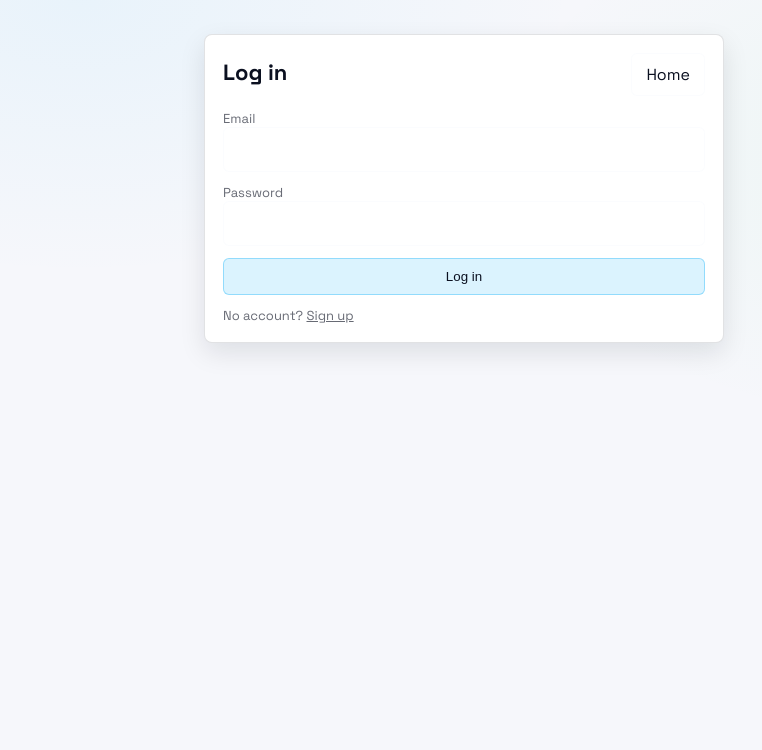
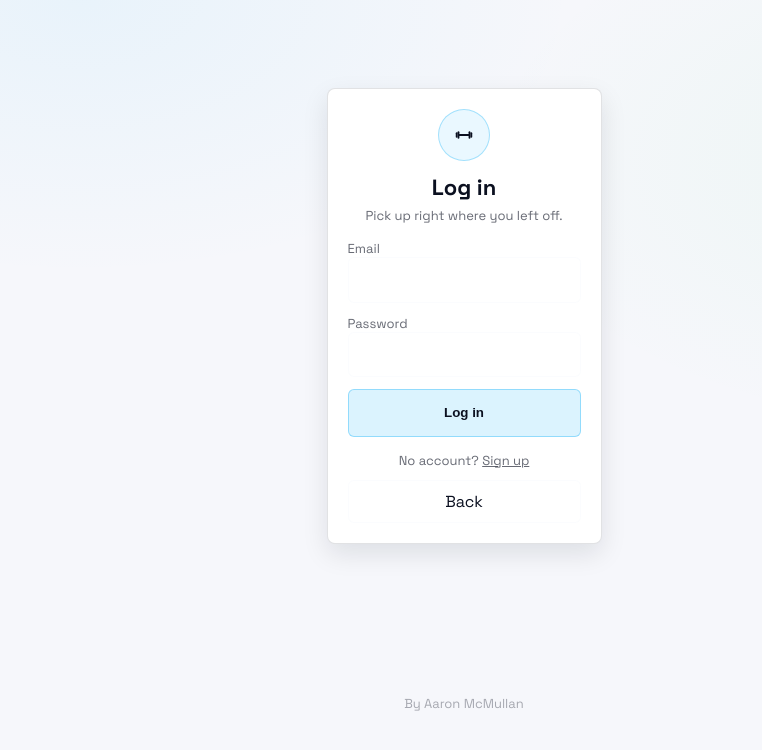
Before and after one commit to aaronzor/gym-program, a Next.js app: page /login in a window 1280 px wide. Shown: the top 750 px of the page, without its empty margins (176-938 px from the left). Built offline with nearby package versions, Linux system fonts and the light colour scheme.

Commit message:
improve login page

```diff
--- a/src/app/globals.css
+++ b/src/app/globals.css
@@ -118,6 +118,36 @@ a {
     background 160ms ease,
     border-color 160ms ease,
     box-shadow 160ms ease;
+}
+
+.btnLg {
+  padding: 12px 16px;
+  min-height: 48px;
+  font-weight: 700;
+  width: 100%;
+}
+
+.authShell {
+  min-height: calc(100vh - 44px);
+  display: grid;
+  align-items: center;
+}
+
+.authCard {
+  max-width: 520px;
+  margin: 0 auto;
+  padding: 20px;
+}
+
+.authMark {
+  width: 52px;
+  height: 52px;
+  border-radius: 999px;
+  border: 1px solid rgba(var(--accentRgb), 0.40);
+  background: rgba(var(--accentRgb), 0.10);
+  display: grid;
+  place-items: center;
+  margin: 0 auto;
 }
 
 .btnIcon {
--- a/src/app/login/page.tsx
+++ b/src/app/login/page.tsx
@@ -1,6 +1,7 @@
 import Link from "next/link";
 import { redirect } from "next/navigation";
 import { createSupabaseServerClient } from "../../lib/supabase/server";
+import { Icon } from "../../components/Icon";
 
 async function loginAction(formData: FormData) {
   "use server";
@@ -25,35 +26,39 @@ export default async function LoginPage({
   const error = typeof sp.error === "string" ? sp.error : undefined;
 
   return (
-    <div className="container" style={{ paddingTop: 34 }}>
-      <div className="card" style={{ padding: 18, maxWidth: 520, margin: "0 auto" }}>
-        <div style={{ display: "flex", justifyContent: "space-between", alignItems: "baseline", gap: 12 }}>
+    <div className="container">
+      <div className="authShell">
+        <div className="card authCard">
+          <div className="authMark" aria-hidden="true">
+            <Icon name="barbell" size={22} />
+          </div>
+
+          <div style={{ textAlign: "center", marginTop: 12 }}>
             <h1 style={{ margin: 0, fontSize: 22 }}>Log in</h1>
-          <Link className="btn" href="/">
-            Home
-          </Link>
+            <div className="label" style={{ marginTop: 6 }}>
+              Pick up right where you left off.
+            </div>
           </div>
 
           {error ? (
             <div
-            className="card"
+              className="card cardInset"
               style={{
-              marginTop: 12,
+                marginTop: 14,
                 padding: 12,
-              borderRadius: 14,
-              background: "rgba(179, 83, 43, 0.10)",
-              borderColor: "rgba(179, 83, 43, 0.25)",
-              boxShadow: "none"
+                boxShadow: "none",
+                borderColor: "rgba(239, 68, 68, 0.28)",
+                background: "rgba(239, 68, 68, 0.08)"
               }}
             >
-            <div style={{ fontWeight: 600 }}>Login failed</div>
+              <div style={{ fontWeight: 700 }}>Login failed</div>
               <div className="label" style={{ marginTop: 4 }}>
                 {error}
               </div>
             </div>
           ) : null}
 
-        <form action={loginAction} style={{ marginTop: 14, display: "grid", gap: 12 }}>
+          <form action={loginAction} style={{ marginTop: 16, display: "grid", gap: 12 }}>
             <div>
               <div className="label">Email</div>
               <input className="input" name="email" type="email" autoComplete="email" required />
@@ -62,13 +67,25 @@ export default async function LoginPage({
               <div className="label">Password</div>
               <input className="input" name="password" type="password" autoComplete="current-password" required />
             </div>
-          <button className="btn btnPrimary" type="submit">
+            <button className="btn btnPrimary btnLg" type="submit">
               Log in
             </button>
           </form>
 
-        <div className="label" style={{ marginTop: 12 }}>
+          <div style={{ marginTop: 12, textAlign: "center" }}>
+            <span className="label">
               No account? <Link href="/signup">Sign up</Link>
+            </span>
+            <div style={{ marginTop: 10 }}>
+              <Link className="btn" href="/" style={{ justifyContent: "center", width: "100%" }}>
+                Back
+              </Link>
+            </div>
+          </div>
+        </div>
+
+        <div className="label" style={{ textAlign: "center", marginTop: 18, opacity: 0.55 }}>
+          By Aaron McMullan
         </div>
       </div>
     </div>
--- a/src/components/Icon.tsx
+++ b/src/components/Icon.tsx
@@ -6,6 +6,7 @@ type IconName =
   | "warmup"
   | "sets"
   | "target"
+  | "barbell"
   | "chevronDown"
   | "chevronUp"
   | "chevronLeft"
@@ -87,6 +88,16 @@ export function Icon({
           <path d="M12 12l4-4" />
         </svg>
       );
+    case "barbell":
+      return (
+        <svg {...common}>
+          <path d="M4 10v4" />
+          <path d="M6 9v6" />
+          <path d="M18 9v6" />
+          <path d="M20 10v4" />
+          <path d="M7 12h10" />
+        </svg>
+      );
     case "chevronLeft":
       return (
         <svg {...common}>
```
Also changed, not shown: src/app/app/page.tsx (+0 -7 lines), src/app/app/run/page.tsx (+1 -34 lines), src/app/page.tsx (+9 -57 lines). Lines whose indentation alone changed are shown as unchanged.
